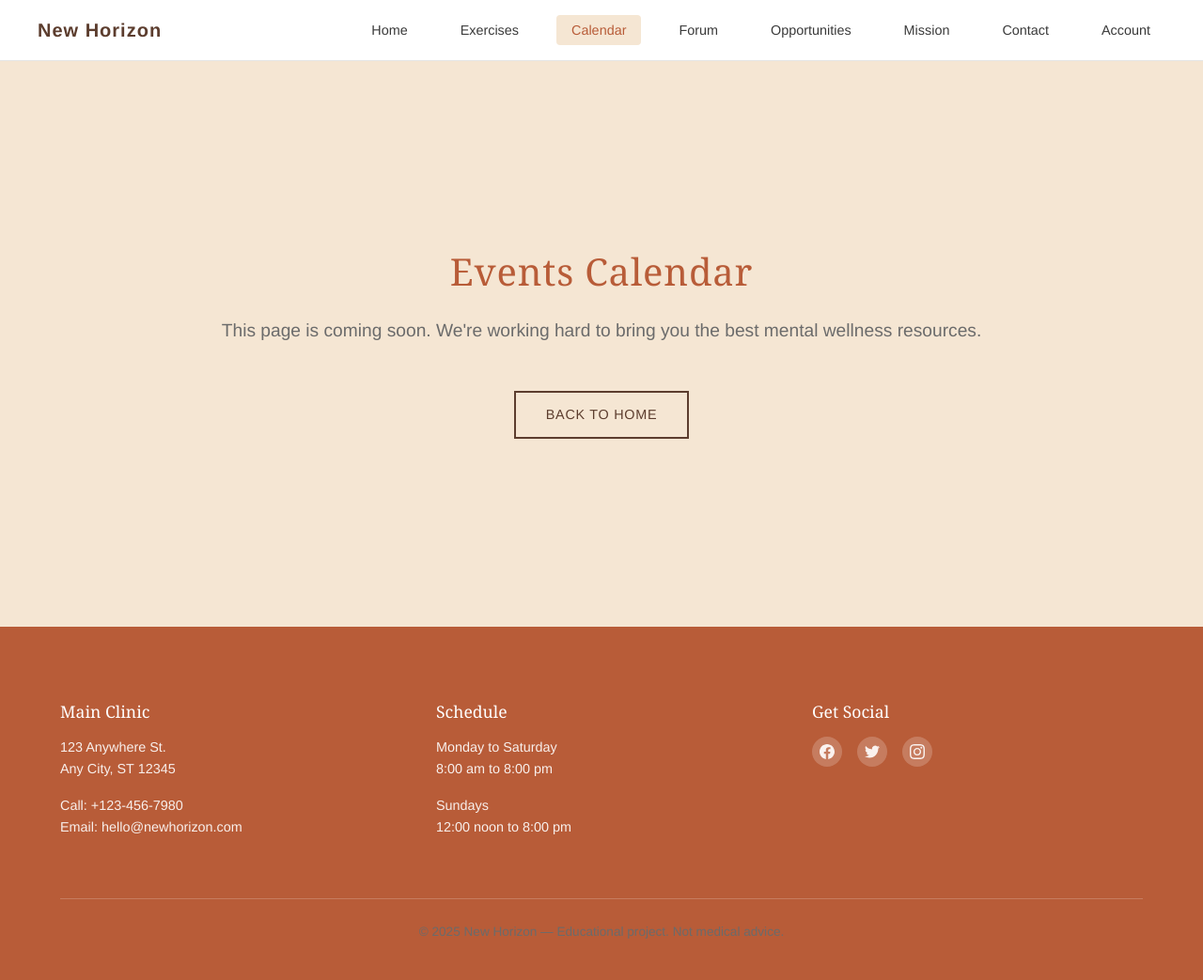
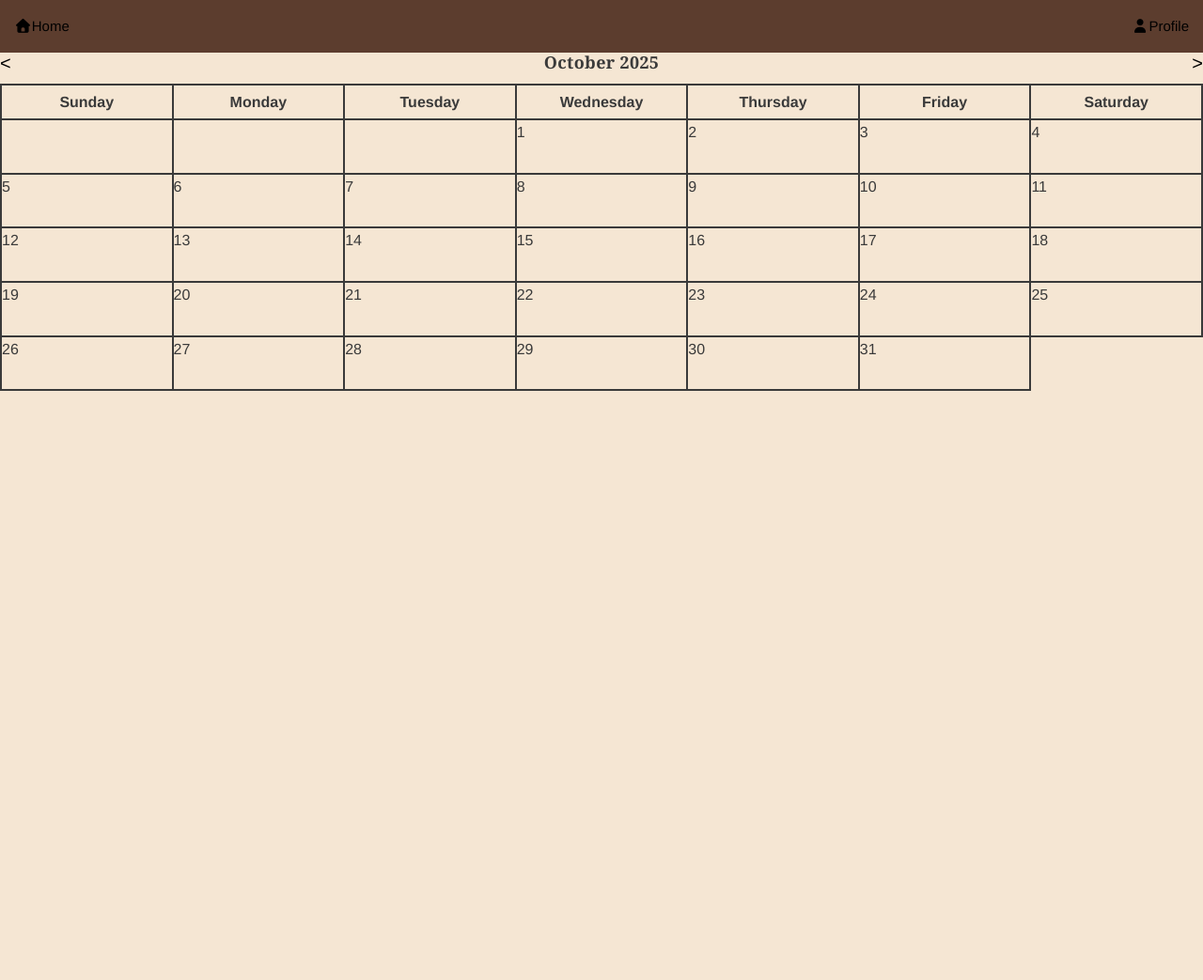
Before and after one commit to dossa009/CS444-NewHorizon, a PHP site: page /pages/calendar.html in a window 1280 px wide. Shown: the whole page at 94% size. After the commit the page ends 416 px from the top, so only its background shows below. Run offline with PHP 8.4, Linux system fonts and the light colour scheme; some libraries are stand-ins or nearby versions.

Commit message:
Base Calender files, will be changed as other pages are completed.

```diff
--- a/frontend/css/calendar.css
+++ b/frontend/css/calendar.css
@@ -4,71 +4,65 @@
    ============================================ */
 
 /* Example structure - to be customized by the team */
-
-.calendar-body {
-  /* Add body-specific styles here */
+body {
+  color: #3A3A3A;
+  background-color: #F5E6D3;
 }
 
-.calendar-header {
-  padding: 60px 0 40px;
-  background-color: var(--beige);
+.header {
+  display: flex;
+  align-items: center;
+  justify-content: space-between;
+  margin-bottom: 10px;
 }
 
-.calendar-header__title {
-  font-size: 2.5rem;
-  color: var(--dark-brown);
-  text-align: center;
-  margin-bottom: 16px;
+#calendar-table {
+  width: 100%;
+  border-collapse: collapse;
+  table-layout: fixed;
 }
 
-.calendar-header__subtitle {
-  font-size: 1rem;
-  color: var(--text-light);
+#calendar-table th {
+  padding: 5px;
   text-align: center;
-  max-width: 600px;
-  margin: 0 auto;
+  border: 2px solid #3A3A3A;
 }
 
-.calendar-view {
-  padding: 80px 0;
+#calendar-table td {
+  padding: 0px 10px 30px 0px;
+  text-align: left;
+  border: 2px solid #3A3A3A;
 }
 
-.calendar-grid {
-  display: grid;
-  grid-template-columns: repeat(7, 1fr);
-  gap: 1px;
-  background-color: #ddd;
-  border: 1px solid #ddd;
+#prev-btn,
+#next-btn {
+  background: none;
+  color: #000000;
+  border: none;
+  font-size: 20px;
+  cursor: pointer;
 }
 
-.calendar-day {
-  background-color: var(--white);
-  padding: 16px;
-  min-height: 100px;
+#Profile,
+#Home {
+  background: none;
+  color: #000000;
+  border: none;
+  font-size: 15px;
 }
 
-.calendar-day__number {
-  font-weight: 600;
-  color: var(--dark-brown);
-  margin-bottom: 8px;
+#month-year {
+  font-size: 18px;
+  font-weight: bold;
 }
 
-.calendar-event {
-  font-size: 0.85rem;
-  padding: 4px 8px;
-  background-color: var(--terracotta);
-  color: var(--white);
-  border-radius: 4px;
-  margin-bottom: 4px;
+.top-bar-buttons {
+  display: flex;
+  flex-direction: row;
+  justify-content: space-between;
 }
 
-/* Responsive */
-@media (max-width: 768px) {
-  .calendar-grid {
-    grid-template-columns: 1fr;
-  }
-
-  .calendar-header {
-    padding: 40px 0 32px;
-  }
+header {
+  padding: 15px;
+  background-color: #5C3D2E;
 }
--- a/frontend/js/app.js
+++ b/frontend/js/app.js
@@ -87,3 +87,71 @@ if (document.readyState === 'loading') {
 } else {
   init();
 }
+
+// Will need to add more functions for when database is connected but for now this generates the calender for the webpage.
+const monthNames = [
+  'January',
+  'February',
+  'March',
+  'April',
+  'May',
+  'June',
+  'July',
+  'August',
+  'September',
+  'October',
+  'November',
+  'December'
+];
+
+const calendarBody = document.getElementById('calendar-body');
+const monthYearLabel = document.getElementById('month-year');
+const prevBtn = document.getElementById('prev-btn');
+const nextBtn = document.getElementById('next-btn');
+
+let currentDate = new Date();
+
+function renderCalendar() {
+  const currentMonth = currentDate.getMonth();
+  const currentYear = currentDate.getFullYear();
+
+  monthYearLabel.textContent = `${monthNames[currentMonth]} ${currentYear}`;
+
+  const firstDay = new Date(currentYear, currentMonth, 1).getDay();
+  const daysInMonth = new Date(currentYear, currentMonth + 1, 0).getDate();
+
+  calendarBody.innerHTML = '';
+
+  let date = 1;
+
+  for (let i = 0; i < 6; i++) {
+    const row = document.createElement('tr');
+    for (let j = 0; j < 7; j++) {
+      if (i == 0 && j < firstDay) {
+        const cell = document.createElement('td');
+        row.appendChild(cell);
+      }
+      else if (date > daysInMonth) {
+        break;
+      } else {
+        const cell = document.createElement('td');
+        cell.textContent = date;
+        row.appendChild(cell);
+        date++;
+      }
+    }
+    calendarBody.appendChild(row);
+  }
+}
+
+prevBtn.addEventListener('click', () => {
+  currentDate.setMonth(currentDate.getMonth() - 1);
+  renderCalendar();
+})
+
+nextBtn.addEventListener('click', () => {
+  currentDate.setMonth(currentDate.getMonth() + 1);
+  renderCalendar();
+})
+
+renderCalendar();
--- a/frontend/pages/calendar.html
+++ b/frontend/pages/calendar.html
@@ -1,29 +1,53 @@
 <!DOCTYPE html>
 <html lang="en">
+
 <head>
   <meta charset="UTF-8">
   <meta name="viewport" content="width=device-width, initial-scale=1.0">
   <title>Calendar — New Horizon</title>
   <link rel="stylesheet" href="/css/base.css">
   <link rel="stylesheet" href="/css/calendar.css">
+  <link rel="stylesheet" href="https://cdnjs.cloudflare.com/ajax/libs/font-awesome/7.0.1/css/all.min.css"
+    integrity="sha512-2SwdPD6INVrV/lHTZbO2nodKhrnDdJK9/kg2XD1r9uGqPo1cUbujc+IYdlYdEErWNu69gVcYgdxlmVmzTWnetw=="
+    crossorigin="anonymous" referrerpolicy="no-referrer" />
 </head>
+
 <body class="calendar-body">
-  <header data-partial="header"></header>
+  <header>
+    <div class="top-bar-buttons">
+      <a href="" target="_self"><!--Link to Home webpage here -->
+        <button id="Home">
+          <i class="fa-solid fa-house"></i>Home
+        </button>
+      </a>
+      <a href="" target="_self"> <!--Link to profile webpage here -->
+        <button id="Profile">
+          <i class="fa-solid fa-user"></i>Profile
+        </button>
+      </a>
+    </div>
+  </header>
+  <main>
+    <div class="calendar">
+      <div class="header">
+        <button id="prev-btn">&lt;</button>
+        <h1 id="month-year"></h1>
+        <button id="next-btn">&gt;</button>
+      </div>
 
-  <main>
-    <section class="section">
-      <div class="container" style="text-align: center; padding: 120px 24px;">
-        <h1 style="margin-bottom: 24px; color: var(--terracotta);">Events Calendar</h1>
-        <p style="font-size: 1.2rem; color: var(--text-light);">
-          This page is coming soon. We're working hard to bring you the best mental wellness resources.
-        </p>
-        <a href="/index.html" class="btn" style="margin-top: 32px;">Back to Home</a>
-      </div>
-    </section>
-  </main>
+      <table id="calendar-table">
+        <th>Sunday</th>
+        <th>Monday</th>
+        <th>Tuesday</th>
+        <th>Wednesday</th>
+        <th>Thursday</th>
+        <th>Friday</th>
+        <th>Saturday</th>
+        </thead>
+        <tbody id="calendar-body"></tbody>
+    </div>
 
-  <footer data-partial="footer"></footer>
+    <script src="/js/app.js"></script>
+</body>
 
-  <script src="/js/app.js"></script>
-</body>
 </html>
```
